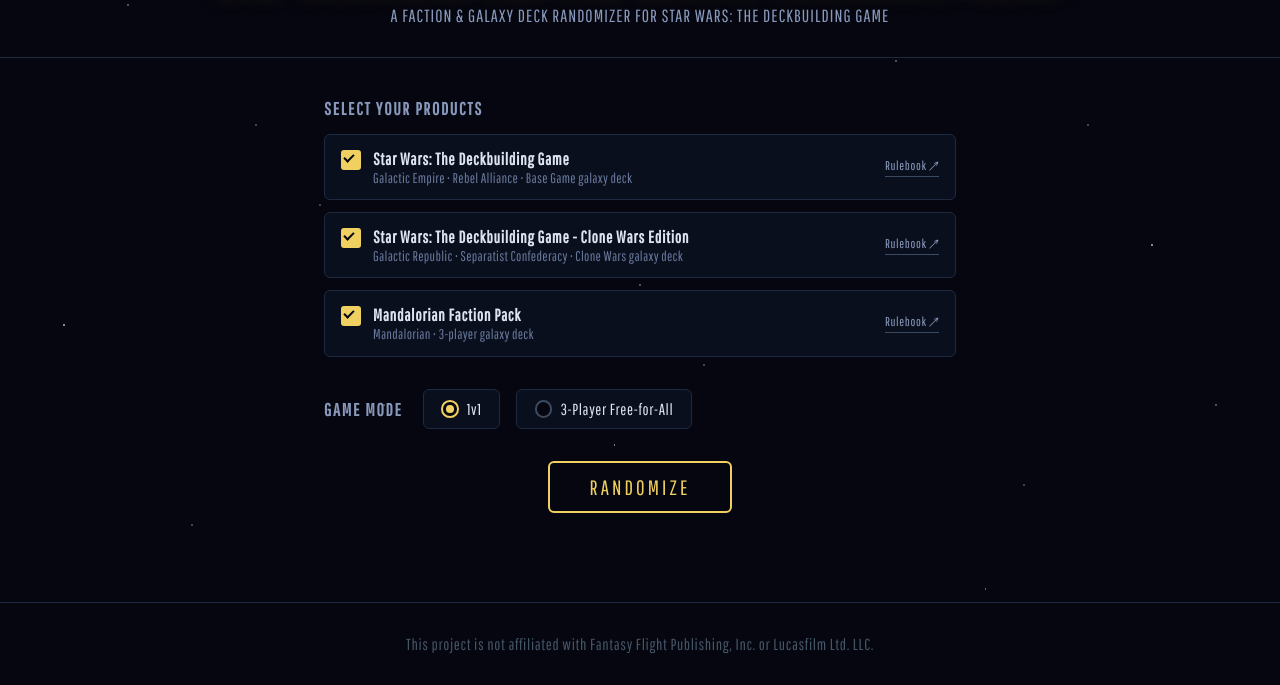
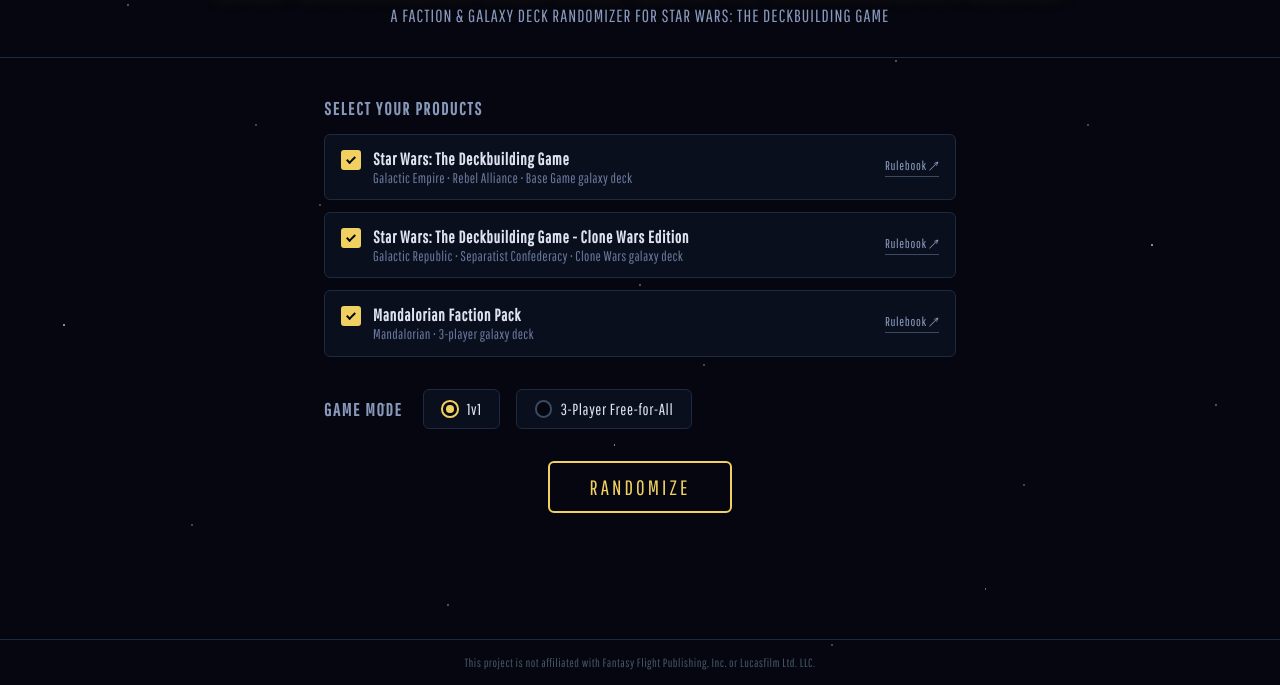
Before and after one commit to afsmeira/sw-deckbuilding-randomizer, a plain HTML site: page index.html in a window 1280 px wide. Shown: the part 115-800 px from the top of the page. Drawn offline with Linux system fonts and the light colour scheme.

Commit message:
Small visual improvements

```diff
--- a/index.html
+++ b/index.html
@@ -34,6 +34,8 @@
       min-height: 100vh;
       position: relative;
       overflow-x: hidden;
+      display: flex;
+      flex-direction: column;
     }
 
     /* Star field */
@@ -95,8 +97,10 @@
 
     main {
       max-width: 680px;
+      width: 100%;
       margin: 0 auto;
-      padding: 2.5rem 1.5rem 6rem;
+      padding: 2.5rem 1.5rem 4rem;
+      flex: 1;
       display: flex;
       flex-direction: column;
       gap: 2rem;
@@ -157,14 +161,14 @@
     .product-label input[type="checkbox"]:checked::after {
       content: '';
       position: absolute;
-      left: 3px;
-      top: 0px;
-      width: 6px;
-      height: 10px;
+      left: 50%;
+      top: 50%;
+      width: 5px;
+      height: 9px;
       border: 2px solid #05060f;
       border-top: none;
       border-left: none;
-      transform: rotate(45deg);
+      transform: translate(-50%, -60%) rotate(45deg);
     }
 
     .product-info strong {
@@ -423,17 +427,13 @@
       color: #dde4f0;
     }
     footer {
-      position: fixed;
-      bottom: 0;
-      left: 0;
-      right: 0;
-      z-index: 2;
+      position: relative;
+      z-index: 1;
       text-align: center;
-      padding: 2rem 1rem;
-      font-size: 1rem;
+      padding: 1rem;
+      font-size: 0.75rem;
       letter-spacing: 0.04em;
       color: #445566;
-      background: #05060f;
       border-top: 1px solid #1e2a40;
     }
   </style>
@@ -496,8 +496,7 @@
   </section>
 
   <div class="error-msg" id="error-msg">
-    At least one standalone product (Base Game or Clone Wars Edition) must be selected.
-    The Mandalorian Faction Pack is an expansion and cannot be used alone.
+    At least one standalone product (Base Game or Clone Wars Edition) must be selected. The Mandalorian Faction Pack is an expansion and cannot be used alone.
   </div>
 
   <button class="randomize-btn" id="randomize-btn">Randomize</button>
```
